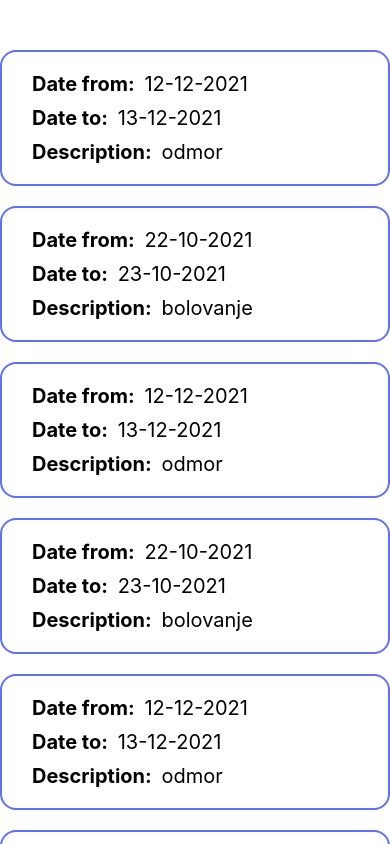
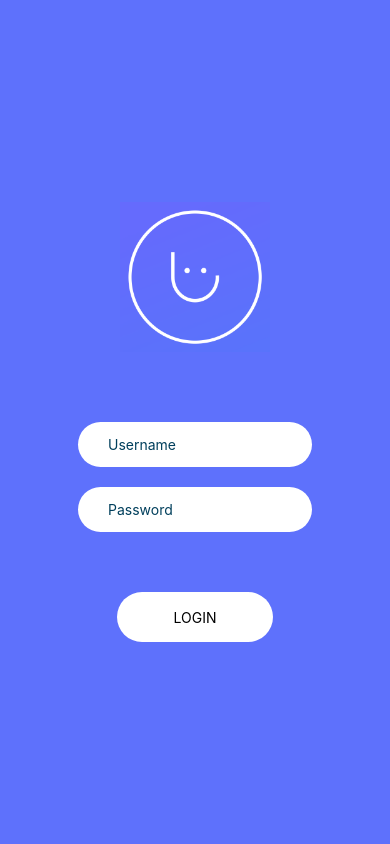
Before and after one commit to ahmedsosic/shrb-native, a React Native app in the folder shrbApp/: screen / in a window 390 px wide. Built offline with nearby package versions, Linux system fonts and the light colour scheme.

Commit message:
resolve width problem

```diff
--- a/shrbApp/App.js
+++ b/shrbApp/App.js
@@ -1,13 +1,14 @@
 import React from 'react';
 import { StyleSheet, Text, View } from 'react-native';
 import HomeScreen from './Screens/HomeScreen';
+import LoginScreen from './Screens/LoginScreen';
 
 
 
 export default function App() {
   return (
     <View style={styles.container}>
-      <HomeScreen />
+      <LoginScreen />
     </View>
   );
 }
--- a/shrbApp/Screens/LoginScreen.js
+++ b/shrbApp/Screens/LoginScreen.js
@@ -54,6 +54,7 @@ const LoginScreen = () => {
 
 const styles = StyleSheet.create({
     container: {
+        width: '100%',
         flex: 1,
         backgroundColor: '#5e71fc',
         alignItems: 'center',
```
